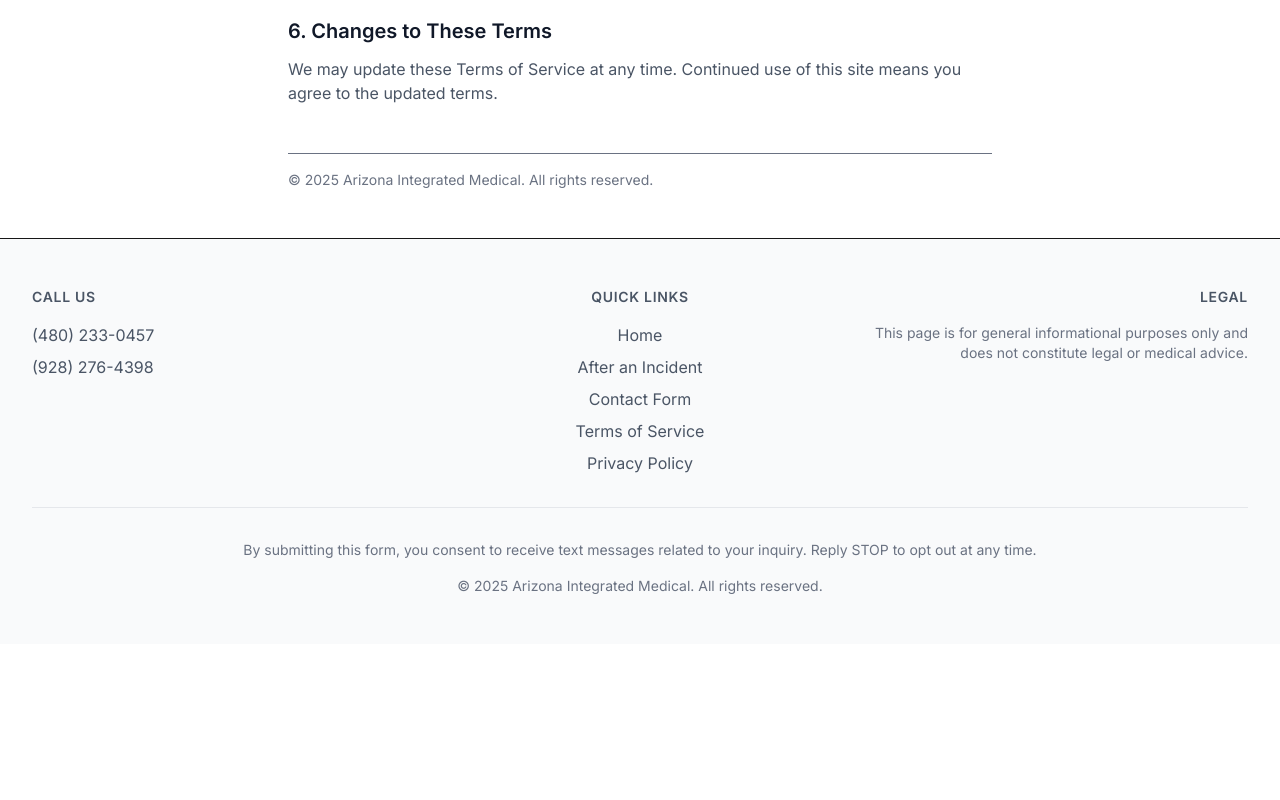
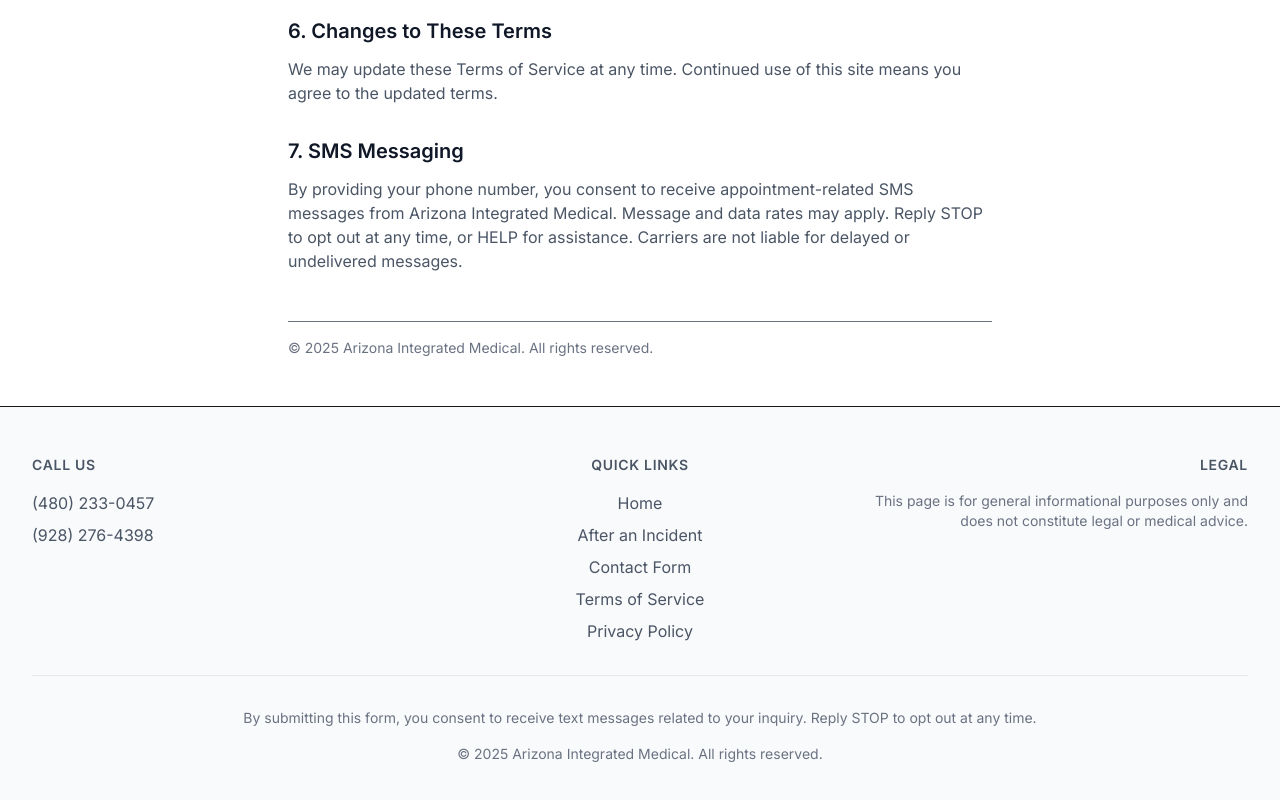
Before and after one commit to bobbyflowstate/a2p-azmed, a Next.js app: page /terms in a window 1280 px wide. Shown: the part 939-1739 px from the top of the page. Before the commit the page ends 1583 px from the top, so only its background shows below. Built offline with nearby package versions, Linux system fonts and the light colour scheme.

Commit message:
Add SMS messaging section to Terms of Service page
Co-authored-by: bobby.lyte <bobby.lyte@ourflowstate.com>

```diff
--- a/src/app/terms/page.tsx
+++ b/src/app/terms/page.tsx
@@ -71,6 +71,15 @@ export default function TermsPage() {
                 We may update these Terms of Service at any time. Continued use of this site means you agree to the updated terms.
               </p>
             </section>
+
+            <section>
+              <h2 className="text-xl font-semibold text-gray-900 mb-3">
+                7. SMS Messaging
+              </h2>
+              <p className="text-gray-600">
+                By providing your phone number, you consent to receive appointment-related SMS messages from Arizona Integrated Medical. Message and data rates may apply. Reply STOP to opt out at any time, or HELP for assistance. Carriers are not liable for delayed or undelivered messages.
+              </p>
+            </section>
           </div>
 
           <p className="text-sm text-gray-500 mt-12 pt-4 border-t">
```
